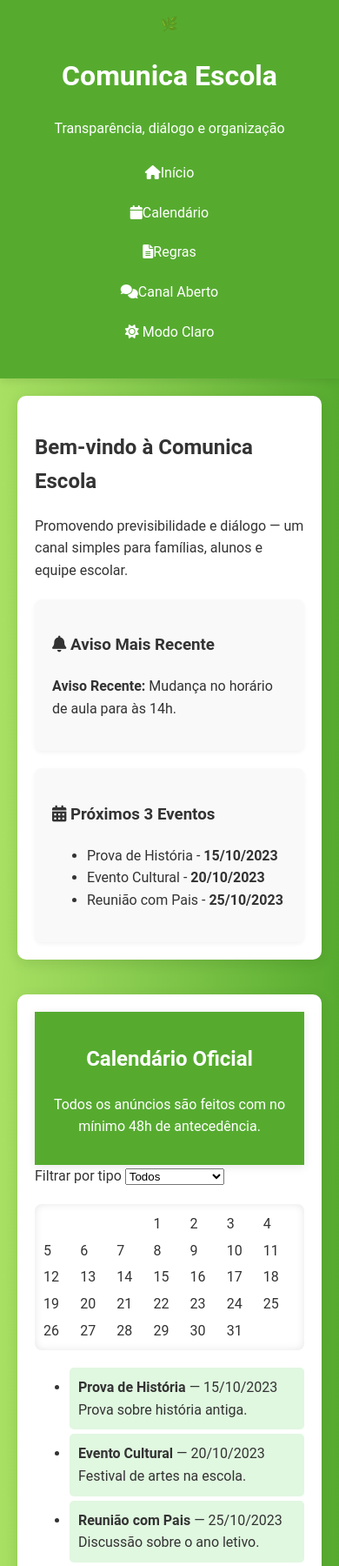
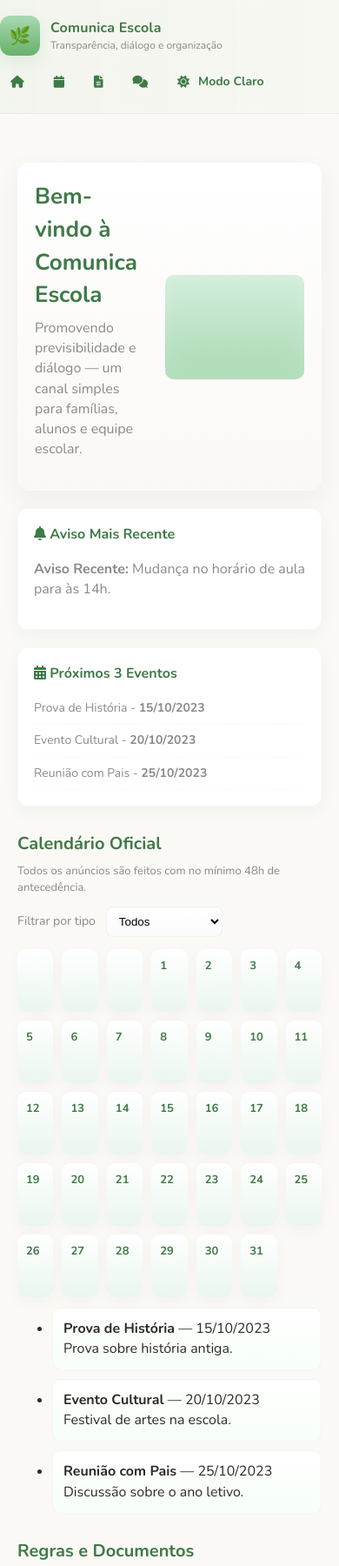
Before and after one commit to jeysielly/Projeto-comunica-o-, a plain HTML site: page index.html in a window 390 px wide. Shown: the top 1800 px of the page at 87% size. Drawn offline with nearby package versions, Linux system fonts and the light colour scheme.

Commit message:
Update style.css

```diff
--- a/style.css
+++ b/style.css
@@ -1,214 +1,155 @@
-/* Estilos Gerais */
-body {
-    font-family: 'Roboto', sans-serif;
-    margin: 0;
-    padding: 0;
-    line-height: 1.6;
-    color: #333;
-    background: linear-gradient(to right, #a8e063, #56ab2f); /* Gradiente bonito */
-    transition: background 0.5s ease;
+/* ===========================
+   Paleta & Variáveis
+   =========================== */
+:root{
+    --bg: #FBF9F6;
+    --card: #FFFFFF;
+    --muted: #8A8A86;
+    --text: #2b2b25;
+    --green-100: #EAF6EF;
+    --green-200: #D3EEDC;
+    --green-300: #A9D9B3;
+    --green-500: #67B16A;
+    --green-700: #3F7A47;
+    --shadow: rgba(47, 54, 44, 0.06);
+    --radius: 14px;
+    --max-width: 1100px;
+    --container-gap: 20px;
 }
 
-header {
-    background-color: #56ab2f;
-    color: white;
-    padding: 15px;
-    text-align: center;
-    box-shadow: 0 2px 10px rgba(0,0,0,0.1);
+/* Reset / Global */
+*{box-sizing:border-box}
+html,body{height:100%}
+body{
+    margin:0;
+    font-family: 'Nunito', system-ui, -apple-system, "Segoe UI", Roboto, "Helvetica Neue", Arial;
+    background: var(--bg);
+    color: var(--text);
+    -webkit-font-smoothing:antialiased;
+    -moz-osx-font-smoothing:grayscale;
+    line-height:1.45;
+    transition: background .4s ease, color .3s ease;
 }
 
-#nav-menu {
-    list-style: none;
-    padding: 0;
-    display: flex;
-    justify-content: center;
-    flex-wrap: wrap;
+.container{
+    max-width: var(--max-width);
+    margin: 0 auto;
+    padding: 28px var(--container-gap);
 }
 
-#nav-menu li {
-    margin: 10px;
+/* Header */
+.site-header{
+    background: linear-gradient(90deg, rgba(103,177,106,0.06), rgba(167,224,173,0.04));
+    border-bottom: 1px solid rgba(67,96,72,0.06);
+    position: sticky;
+    top:0;
+    z-index:40;
+    backdrop-filter: blur(6px);
 }
 
-#nav-menu a {
-    color: white;
-    text-decoration: none;
-    padding: 10px 15px;
-    border-radius: 5px;
-    transition: background 0.3s;
+.header-inner{
+    display:flex;
+    align-items:center;
+    justify-content:space-between;
+    gap:20px;
+    padding:18px 0;
 }
 
-#nav-menu a:hover {
-    background: rgba(255,255,255,0.2);
+.brand{display:flex;align-items:center;gap:12px}
+.logo-mark{
+    width:54px;height:54px;border-radius:12px;
+    background: linear-gradient(180deg,var(--green-300),var(--green-500));
+    display:flex;align-items:center;justify-content:center;color:white;font-size:20px;
+    box-shadow: 0 6px 18px rgba(95,150,94,0.12);
+}
+.brand-text h1{margin:0;font-size:18px;letter-spacing:0.2px;color:var(--green-700)}
+.subtitle{margin:0;font-size:12px;color:var(--muted)}
+
+/* Nav */
+.nav-menu{list-style:none;display:flex;gap:10px;margin:0;padding:0;align-items:center;flex-wrap:wrap}
+.nav-menu a{display:inline-flex;align-items:center;gap:10px;padding:8px 12px;border-radius:999px;text-decoration:none;color:var(--green-700);background:transparent;font-weight:600;font-size:14px;transition: all .18s ease}
+.nav-menu a:hover{transform: translateY(-2px);box-shadow: 0 6px 18px var(--shadow);background: linear-gradient(180deg, rgba(103,177,106,0.08), rgba(167,224,173,0.02))}
+
+/* Sections & Cards */
+.section{margin-top:28px}
+.section-header h2{margin:0;color:var(--green-700);font-size:20px}
+.section-header p.small-text{margin:8px 0 0;color:var(--muted);font-size:13px}
+
+/* Hero */
+.hero-section .hero-card{display:flex;gap:20px;align-items:center;background: linear-gradient(180deg,var(--card), rgba(250,248,245,0.9));border-radius: var(--radius);padding:20px;box-shadow: 0 10px 30px rgba(41, 55, 36, 0.06);overflow:hidden}
+.hero-content{flex:1}
+.hero-content h2{margin:0;font-size:26px;color:var(--green-700)}
+.hero-content p{color:var(--muted);margin-top:8px}
+.hero-visual{width:220px;height:140px;border-radius:10px;background: linear-gradient(180deg,var(--green-200),var(--green-300));box-shadow: inset 0 -10px 30px rgba(255,255,255,0.15);flex-shrink:0}
+
+/* Grid */
+.grid-2{display:grid;grid-template-columns: 1fr 1fr;gap:20px}
+.mt-12{margin-top:12px}
+.mt-20{margin-top:20px}
+
+/* Card */
+.card{background:var(--card);border-radius:12px;padding:18px;box-shadow: 0 6px 20px rgba(29, 41, 27, 0.04);border: 1px solid rgba(34,56,40,0.03)}
+.card h3{margin:0 0 10px 0;color:var(--green-700);font-size:16px}
+.card-body{color:var(--muted)}
+
+/* Lists */
+.list-compact{list-style:none;padding:0;margin:0}
+.list-compact li{padding:8px 0;border-bottom:1px dashed rgba(30,50,30,0.03); color:var(--muted); font-size:14px}
+.link-list li{margin-bottom:8px}
+.link-list a{text-decoration:none;color:var(--green-700);font-weight:600}
+
+/* Calendar */
+.filter-row{display:flex;gap:12px;align-items:center;margin-top:12px}
+.filter-row label{color:var(--muted); font-size:14px}
+.filter-row select{padding:8px 10px;border-radius:8px;border:1px solid rgba(34,56,40,0.06);background:linear-gradient(180deg,#fff,#fbfbfb)}
+
+.calendar-grid{display:grid;grid-template-columns: repeat(7, 1fr);gap:10px;margin-top:14px}
+.calendar-day{background: linear-gradient(180deg, #fff, var(--green-100));min-height:92px;border-radius:10px;padding:10px;font-size:13px;color:var(--green-700);position:relative;box-shadow: 0 6px 18px rgba(27, 41, 24, 0.03)}
+.calendar-day .day-number{font-weight:700}
+.event-dot{display:inline-block;font-size:11px;padding:4px 6px;border-radius:999px;background:var(--green-500);color:white;margin-top:8px;line-height:1;}
+
+/* Event list */
+.event-list li{background: linear-gradient(180deg, #fff, #f7fff7);padding:12px;margin-bottom:10px;border-radius:10px;border:1px solid rgba(34,56,40,0.04);cursor:pointer}
+
+/* Form */
+.form-vertical label{display:block;margin-top:8px;color:var(--muted);font-weight:600}
+.form-vertical input, .form-vertical textarea{width:100%;padding:10px 12px;margin-top:6px;border-radius:10px;border:1px solid rgba(34,56,40,0.06);background:linear-gradient(180deg,#fff,#fcfcfc);resize:vertical;font-family: inherit}
+.error{color:#c23a3a;font-size:13px;margin-top:6px}
+
+/* Buttons */
+.btn-primary{margin-top:12px;display:inline-flex;gap:8px;align-items:center;background: linear-gradient(180deg,var(--green-500),var(--green-700));color:white;border:none;padding:10px 14px;border-radius:10px;cursor:pointer;font-weight:700;box-shadow: 0 8px 24px rgba(61,110,72,0.18)}
+.btn-primary i{opacity:0.98}
+.btn-ghost{background:transparent;border:1px solid rgba(34,56,40,0.06);padding:8px 12px;border-radius:10px;cursor:pointer}
+
+/* Footer */
+.site-footer{margin-top:36px;border-top: 1px solid rgba(67,96,72,0.04);padding:22px 0;background: linear-gradient(180deg, rgba(103,177,106,0.04), transparent)}
+.footer-inner{display:flex;align-items:center;justify-content:space-between;gap:12px;flex-wrap:wrap;color:var(--muted);font-size:14px}
+
+/* Modal */
+.modal{display:none;position:fixed;inset:0;background: rgba(10,10,10,0.45);align-items:center;justify-content:center;padding:24px}
+.modal[aria-hidden="false"],.modal[style*="block"]{display:flex}
+.modal-content{width:100%;max-width:720px;background:var(--card);border-radius:14px;padding:20px;box-shadow:0 20px 60px rgba(17,36,17,0.16);position:relative}
+.close-btn{position:absolute;right:14px;top:10px;border:none;background:transparent;font-size:28px;cursor:pointer;color:var(--muted)}
+
+/* Dark mode */
+body.dark-mode{background: linear-gradient(180deg,#0f1720,#0b1410);color:#e8efe6}
+body.dark-mode .brand-text h1{color:#dff3db}
+body.dark-mode .subtitle{color:#b6d6bb}
+body.dark-mode .card, body.dark-mode .modal-content, body.dark-mode .hero-card{background: #0f1612;border:1px solid rgba(255,255,255,0.03);color:#dfeee0}
+body.dark-mode .nav-menu a{color:#bfe6b5}
+body.dark-mode .logo-mark{filter:brightness(.9)}
+
+/* Responsividade */
+@media (max-width: 900px){
+    .grid-2{grid-template-columns:1fr}
+    .hero-visual{width:160px;height:120px}
+    .header-inner{flex-direction:column;align-items:flex-start;gap:12px}
+    .nav-menu{justify-content:flex-start}
 }
 
-main {
-    padding: 20px;
-    max-width: 1200px;
-    margin: auto;
+@media (max-width:600px){
+    .brand-text h1{font-size:16px}
+    .logo-mark{width:46px;height:46px}
+    .calendar-day{min-height:72px}
+    .nav-menu a span{display:none}
 }
-
-section {
-    margin-bottom: 40px;
-    padding: 20px;
-    background: white;
-    border-radius: 10px;
-    box-shadow: 0 4px 15px rgba(0,0,0,0.1);
-    opacity: 0;
-    transform: translateY(20px);
-    transition: opacity 0.5s, transform 0.5s;
-}
-
-.fade-in {
-    opacity: 1;
-    transform: translateY(0);
-}
-
-.card {
-    background: #f9f9f9;
-    padding: 20px;
-    border-radius: 8px;
-    margin-top: 20px;
-    box-shadow: 0 2px 5px rgba(0,0,0,0.05);
-}
-
-.hero {
-    text-align: center;
-    padding: 50px;
-    background: linear-gradient(to bottom, #56ab2f, #a8e063);
-    color: white;
-    border-radius: 10px;
-    animation: fadeIn 1s ease-in;
-}
-
-.calendar-grid {
-    display: grid;
-    grid-template-columns: repeat(7, 1fr);
-    gap: 5px;
-    margin: 20px 0;
-    background: #fff;
-    padding: 10px;
-    border-radius: 8px;
-    box-shadow: inset 0 0 10px rgba(0,0,0,0.1);
-}
-
-.event-list li {
-    background: #e0f7e0;
-    padding: 10px;
-    margin: 5px 0;
-    border-radius: 5px;
-    transition: transform 0.3s;
-}
-
-.event-list li:hover {
-    transform: scale(1.05);
-    cursor: pointer;
-}
-
-form input, form textarea {
-    width: 100%;
-    padding: 10px;
-    margin: 5px 0;
-    border: 1px solid #ddd;
-    border-radius: 5px;
-    transition: border 0.3s;
-}
-
-form button {
-    background: #56ab2f;
-    color: white;
-    padding: 10px;
-    border: none;
-    border-radius: 5px;
-    cursor: pointer;
-    transition: background 0.3s;
-}
-
-form button:hover {
-    background: #45a049;
-}
-
-.error {
-    color: red;
-    font-size: 0.9em;
-}
-
-.modal {
-    display: none;
-    position: fixed;
-    z-index: 1;
-    left: 0;
-    top: 0;
-    width: 100%;
-    height: 100%;
-    background: rgba(0,0,0,0.5);
-}
-
-.modal-content {
-    background: white;
-    margin: 15% auto;
-    padding: 20px;
-    border-radius: 10px;
-    width: 80%;
-    max-width: 500px;
-    animation: fadeIn 0.5s;
-}
-
-.close-btn {
-    color: #aaa;
-    float: right;
-    font-size: 28px;
-    cursor: pointer;
-}
-
-footer {
-    text-align: center;
-    padding: 10px;
-    background: #56ab2f;
-    color: white;
-    position: relative;
-}
-
-#back-to-top {
-    background: #45a049;
-    color: white;
-    border: none;
-    padding: 10px;
-    border-radius: 5px;
-    cursor: pointer;
-    transition: background 0.3s;
-}
-
-#back-to-top:hover {
-    background: #3e8e41;
-}
-
-/* Animações */
-@keyframes fadeIn {
-    from { opacity: 0; }
-    to { opacity: 1; }
-}
-
-/* Tema Escuro */
-body.dark-mode {
-    background: linear-gradient(to right, #333, #111);
-    color: #f1f1f1;
-}
-
-body.dark-mode header, body.dark-mode .card, body.dark-mode section {
-    background: #222;
-    color: #f1f1f1;
-}
-
-body.dark-mode a {
-    color: #a8e063;
-}
-
-/* Responsivo */
-@media (max-width: 768px) {
-    #nav-menu {
-        flex-direction: column;
-    }
-    .calendar-grid {
-        grid-template-columns: repeat(7, 1fr);
-    }
-}
```
